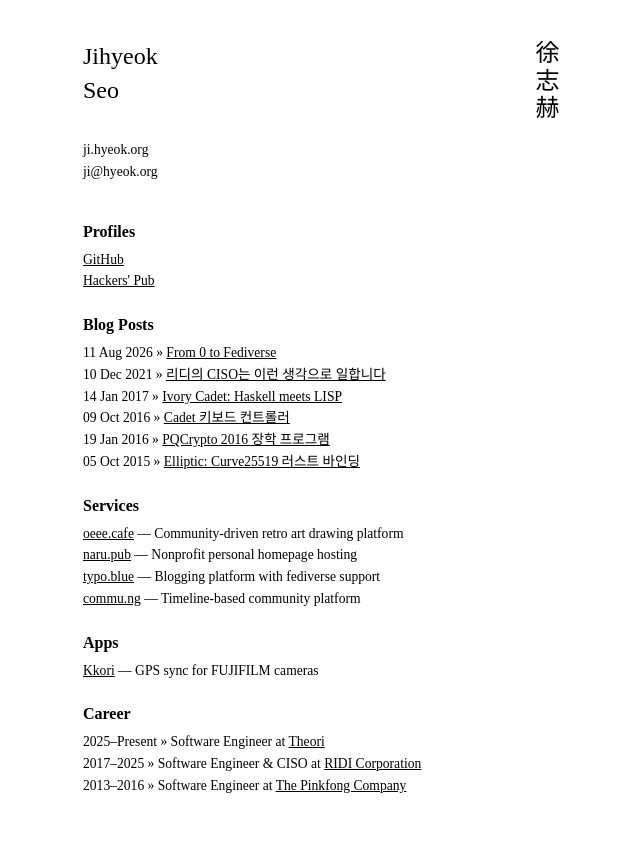
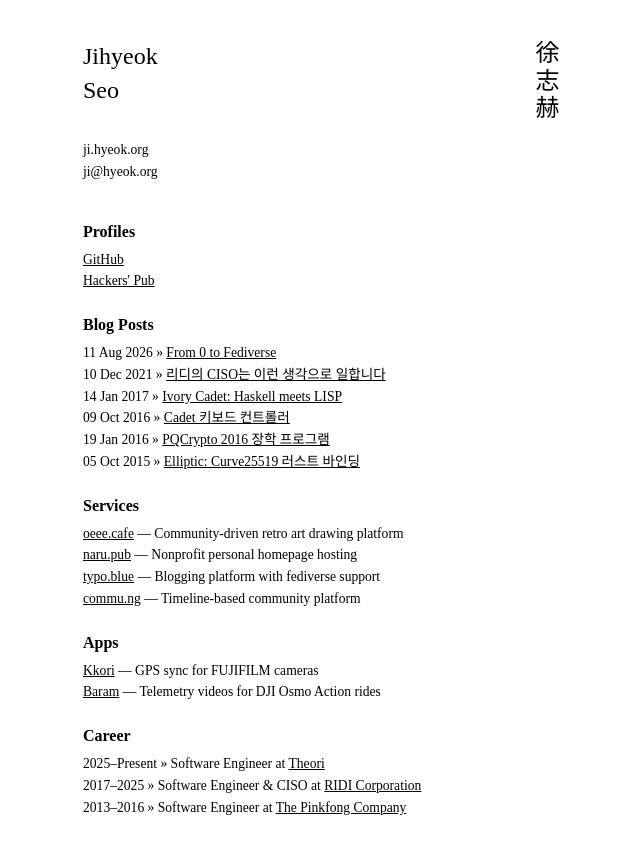
Before and after one commit to limeburst/limeburst.github.io, a Jekyll site: the page built from index.html, in a window 1280 px wide. Shown: the top 854 px of the page, without its empty margins (317-957 px from the left). Built offline with Jekyll 4.4.1, drawn with Linux system fonts in a browser that asks for light colours.

Commit message:
Add Baram to apps
Co-Authored-By: Claude Opus 5 <noreply@anthropic.com>

```diff
--- a/index.html
+++ b/index.html
@@ -64,6 +64,7 @@ title: Jihyeok Seo
   <h2>Apps</h2>
   <ul>
     <li><a href="https://kkori.app">Kkori</a> — GPS sync for FUJIFILM cameras</li>
+    <li><a href="https://ji.hyeok.org/baram/">Baram</a> — Telemetry videos for DJI Osmo Action rides</li>
   </ul>
 
   <h2>Career</h2>
```
